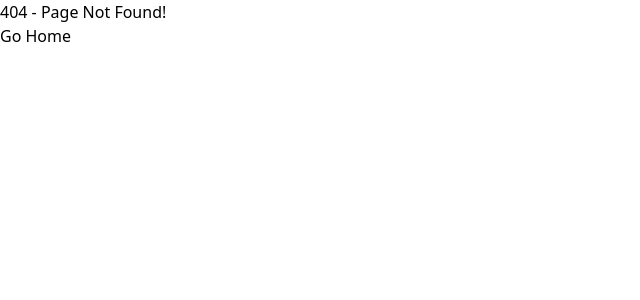
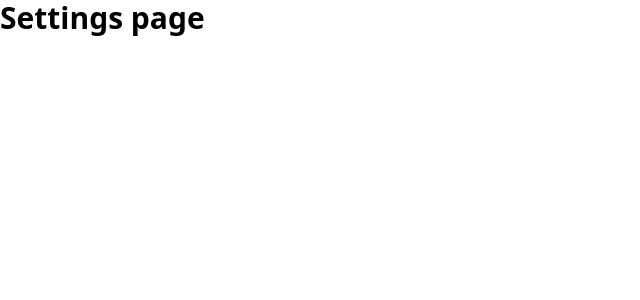
Before and after one commit to levpopov1/startpage, a React (Vite) app: page /settings in a window 1280 px wide. Before the commit this address had no page. Shown: the top 300 px of the page, without its empty margins (0-640 px from the left). Built offline with nearby package versions, Linux system fonts and the light colour scheme.

Commit message:
add settings page placeholder

```diff
--- a/src/App.tsx
+++ b/src/App.tsx
@@ -2,12 +2,14 @@ import { Routes, Route } from 'react-router-dom';
 import Main from './views/Main';
 import NotFound from './views/NotFound';
 import Home from './pages/Home';
+import Settings from './pages/Settings';
 
 function App() {
   return (
     <Routes>
       <Route path="/" element={<Main />}>
         <Route index element={<Home />} />
+        <Route path="settings" element={<Settings />} />
         <Route path="*" element={<NotFound />} />
       </Route>
     </Routes>
--- /dev/null
+++ b/src/pages/Settings.tsx
@@ -0,0 +1,9 @@
+function Settings() {
+  return (
+    <div className="settings">
+      <h1 className="text-3xl font-bold">Settings page</h1>
+    </div>
+  );
+}
+
+export default Settings;
```
